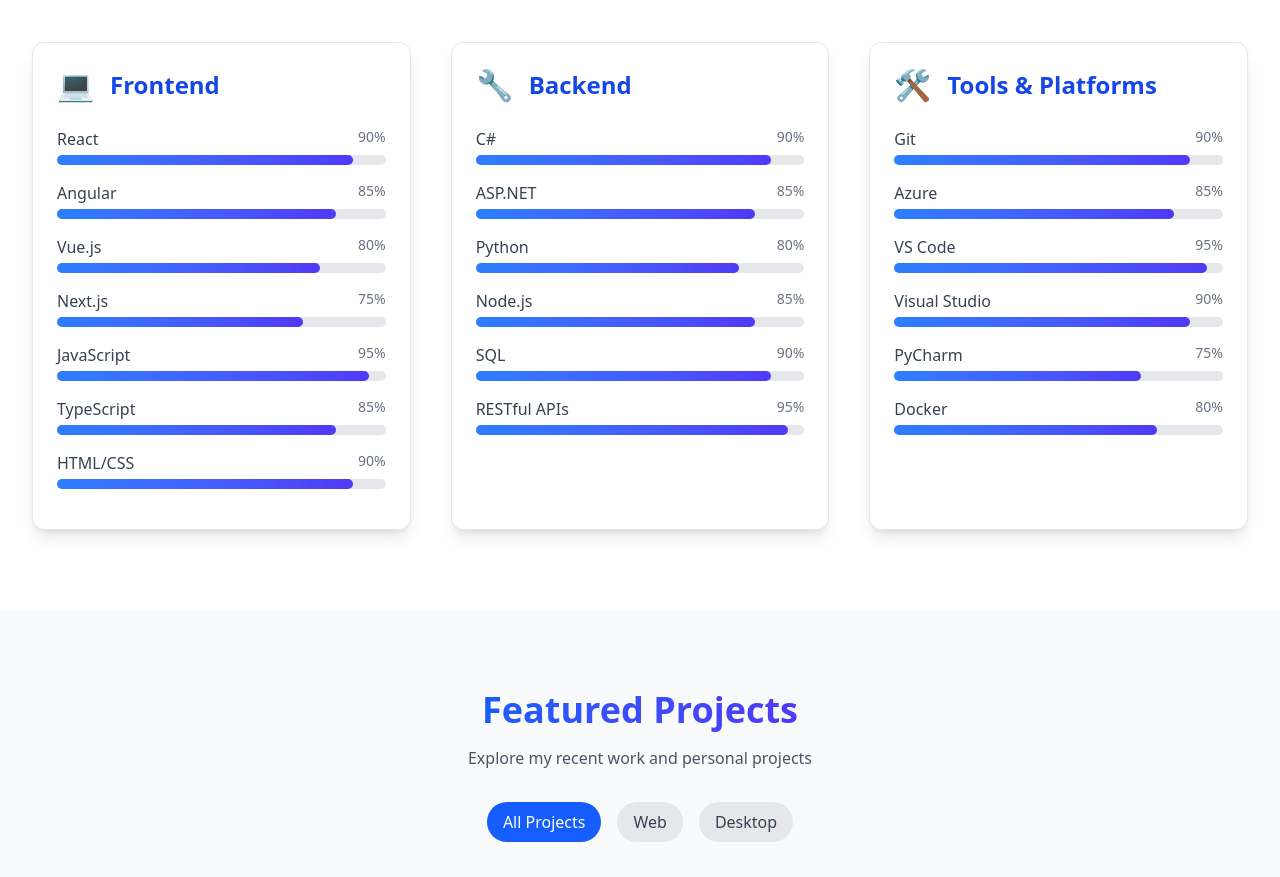
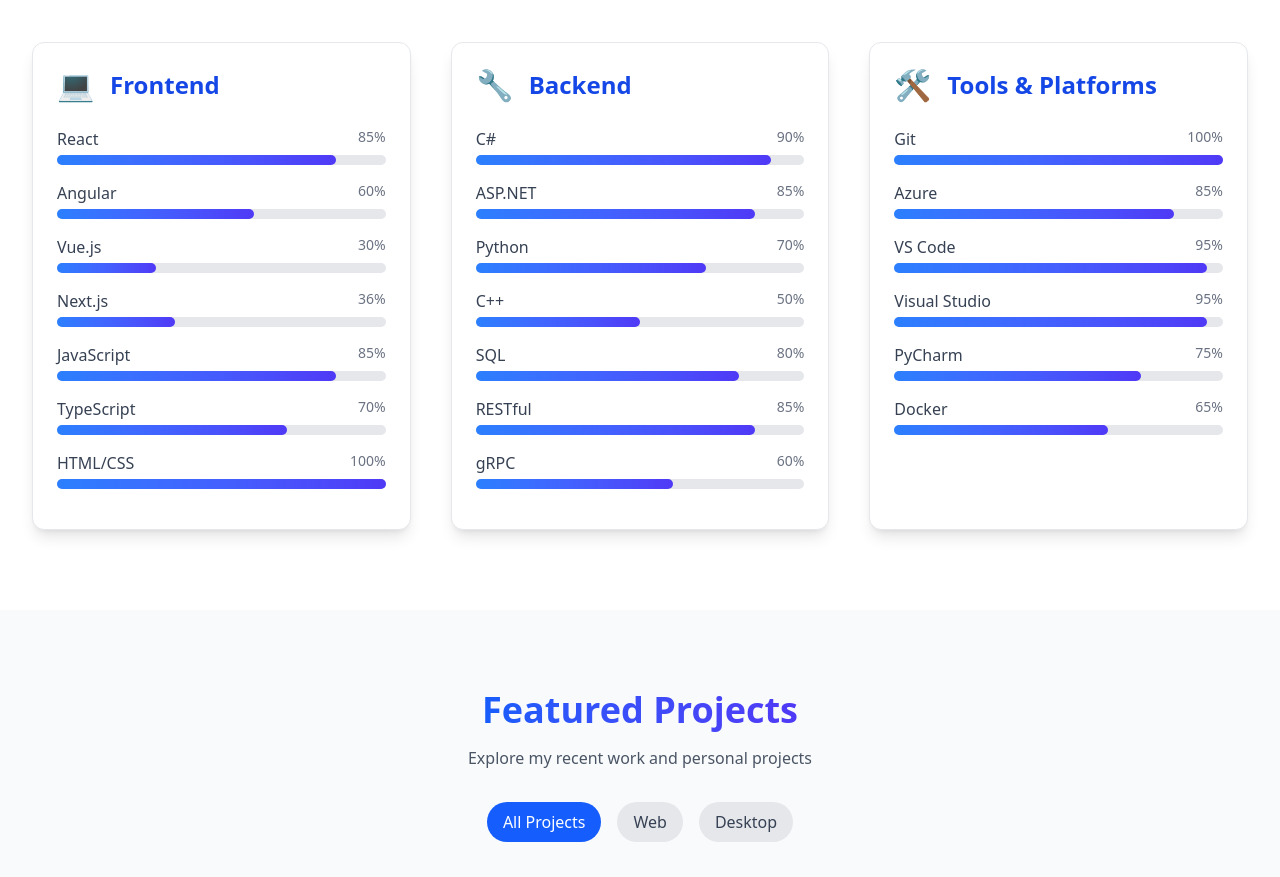
Before and after one commit to RamiObaid92/Portfolio, a React (Vite) app: page / in a window 1280 px wide. Shown: the part 1920-2797 px from the top of the page. Built offline with nearby package versions, Linux system fonts and the light colour scheme.

Commit message:
modifications to project components to filter by label into different tabs.

```diff
--- a/src/Types/projectTypes.ts
+++ b/src/Types/projectTypes.ts
@@ -1,4 +1,4 @@
-export type ProjectCategory = "web" | "desktop";
+export type ProjectCategory = "Web" | "Desktop";
 
 export interface Project {
   id: string;
--- a/src/components/Contact.tsx
+++ b/src/components/Contact.tsx
@@ -156,7 +156,7 @@
           </span>
         </h2>
         <p className="text-center text-gray-600 mb-12 max-w-3xl mx-auto">
-          Have a question or want to work together? Feel free to reach out!
+          Feel free to reach out!
         </p>
 
         <div className="grid grid-cols-1 lg:grid-cols-2 gap-12">
--- a/src/components/Hero.tsx
+++ b/src/components/Hero.tsx
@@ -39,7 +39,7 @@
                   href="#contact"
                   className="inline-block bg-transparent text-white border-2 border-white px-8 py-3 rounded-lg hover:bg-white hover:text-blue-700 transition-all transform hover:scale-105 shadow-lg font-medium"
                 >
-                  Let's Talk
+                  Send me a Message
                 </a>
               </div>
             </div>
--- a/src/components/Projects.tsx
+++ b/src/components/Projects.tsx
@@ -16,8 +16,8 @@
 
   const filters: { label: string; value: ProjectCategory | "all" }[] = [
     { label: "All Projects", value: "all" },
-    { label: "Web", value: "web" },
-    { label: "Desktop", value: "desktop" },
+    { label: "Web", value: "Web" },
+    { label: "Desktop", value: "Desktop" },
   ];
 
   return (
@@ -31,12 +31,12 @@
         <p className="text-center text-gray-600 mb-8 max-w-3xl mx-auto">
           Explore my recent work and personal projects
         </p>
-        <div className="flex justify-center space-x-4 mb-12">
+        <div className="flex justify-center flex-wrap space-x-2 sm:space-x-4 mb-12">
           {filters.map((f) => (
             <button
               key={f.value}
               onClick={() => setFilter(f.value)}
-              className={`px-4 py-2 rounded-full ${filter === f.value ? "bg-blue-600 text-white" : "bg-gray-200 text-gray-700 hover:bg-gray-300"} transition-colors`}
+              className={`px-4 py-2 rounded-full text-sm sm:text-base font-medium ${filter === f.value ? "bg-blue-600 text-white" : "bg-gray-200 text-gray-700 hover:bg-gray-300"} transition-colors duration-200 ease-in-out mb-2 sm:mb-0`}
             >
               {f.label}
             </button>
@@ -45,7 +45,7 @@
 
         <div className="grid grid-cols-1 md:grid-cols-2 lg:grid-cols-3 gap-8">
           {filteredProjects.map((project) => (
-            <ProjectCard key={project.title} project={project} />
+            <ProjectCard key={project.id} project={project} />
           ))}
         </div>
       </div>
--- a/src/components/Skills.tsx
+++ b/src/components/Skills.tsx
@@ -16,13 +16,13 @@
     title: "Frontend",
     icon: "💻",
     skills: [
-      { name: "React", level: 90 },
-      { name: "Angular", level: 85 },
-      { name: "Vue.js", level: 80 },
-      { name: "Next.js", level: 75 },
-      { name: "JavaScript", level: 95 },
-      { name: "TypeScript", level: 85 },
-      { name: "HTML/CSS", level: 90 },
+      { name: "React", level: 85 },
+      { name: "Angular", level: 60 },
+      { name: "Vue.js", level: 30 },
+      { name: "Next.js", level: 36 },
+      { name: "JavaScript", level: 85 },
+      { name: "TypeScript", level: 70 },
+      { name: "HTML/CSS", level: 100 },
     ],
   },
   {
@@ -31,22 +31,23 @@
     skills: [
       { name: "C#", level: 90 },
       { name: "ASP.NET", level: 85 },
-      { name: "Python", level: 80 },
-      { name: "Node.js", level: 85 },
-      { name: "SQL", level: 90 },
-      { name: "RESTful APIs", level: 95 },
+      { name: "Python", level: 70 },
+      { name: "C++", level: 50 },
+      { name: "SQL", level: 80 },
+      { name: "RESTful", level: 85 },
+      { name: "gRPC", level: 60 },
     ],
   },
   {
     title: "Tools & Platforms",
     icon: "🛠️",
     skills: [
-      { name: "Git", level: 90 },
+      { name: "Git", level: 100 },
       { name: "Azure", level: 85 },
       { name: "VS Code", level: 95 },
-      { name: "Visual Studio", level: 90 },
+      { name: "Visual Studio", level: 95 },
       { name: "PyCharm", level: 75 },
-      { name: "Docker", level: 80 },
+      { name: "Docker", level: 65 },
     ],
   },
 ];
```
Also changed, not shown: src/data/projectsData.json (+35 -5 lines).
